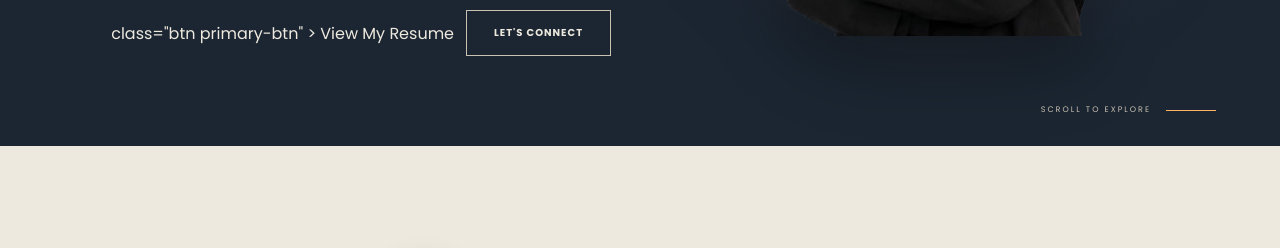
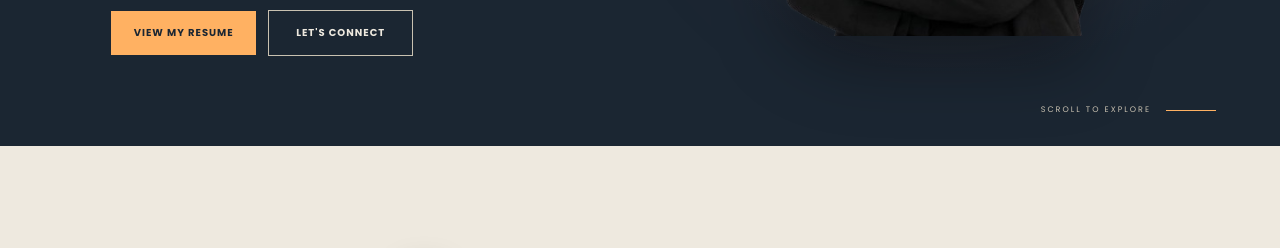
Before and after one commit to aleena-ctrl/personal-portfolio, a plain HTML site: page index.html in a window 1280 px wide. Shown: the part 732-980 px from the top of the page. Drawn offline with Linux system fonts and the light colour scheme.

Commit message:
Update index.html

```diff
--- a/index.html
+++ b/index.html
@@ -74,7 +74,7 @@
 
             <div class="hero-buttons">
               <a
-                href=""<!---resume/Aleena_Maroof_Updated_Resume.pdf--->
+                href=""
                 class="btn primary-btn"
               >
                 View My Resume
```
